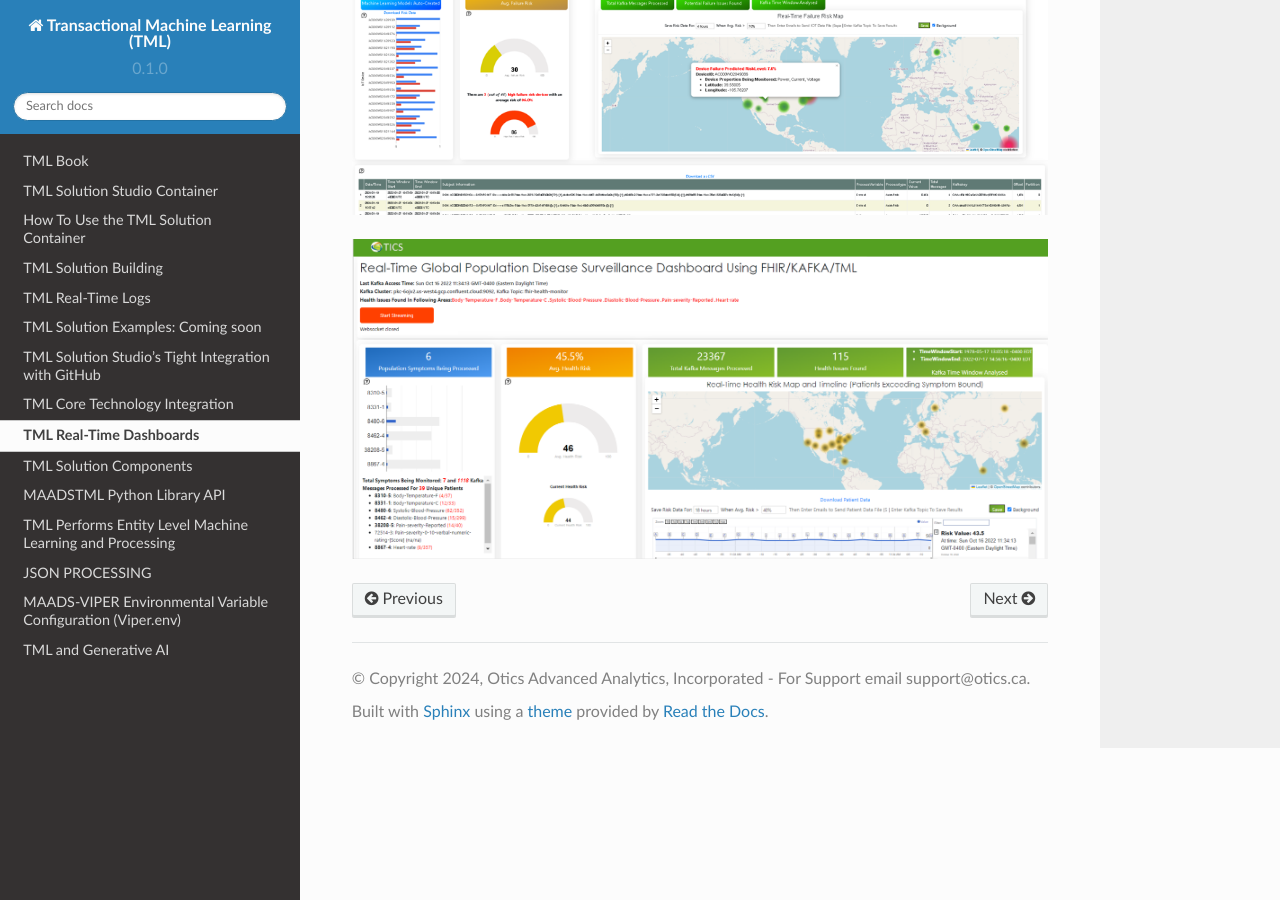
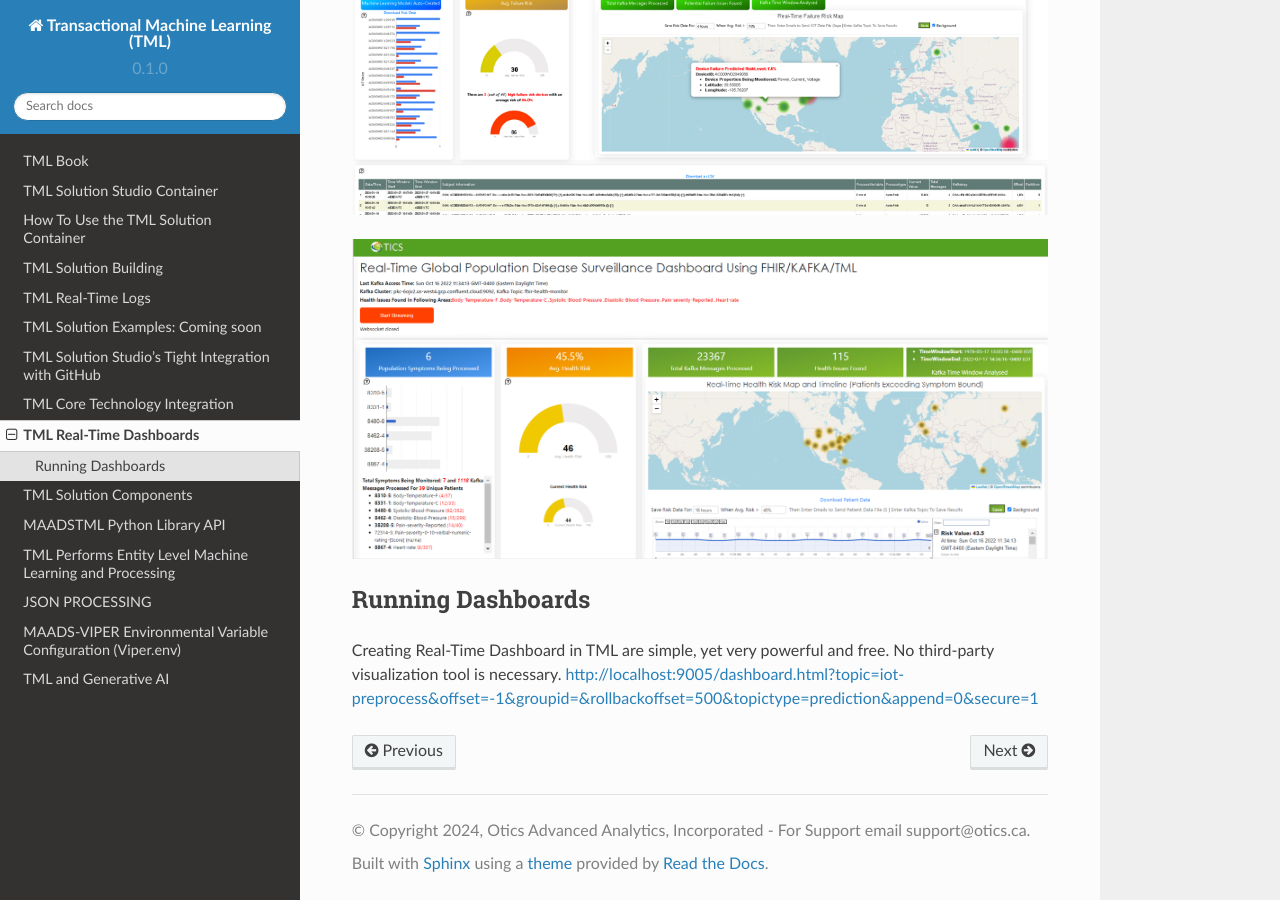
Before and after one commit to smaurice101/readthedocs, a Sphinx documentation site: the page built from docs/source/dashboards.rst, in a window 1280 px wide and 900 px high, scrolled down 1717 px. Built offline with Sphinx 7.4.7 and the Read the Docs theme 2.0.0, drawn with Linux system fonts in a browser that asks for light colours.

Commit message:
Update dashboards.rst

```diff
--- a/docs/source/dashboards.rst
+++ b/docs/source/dashboards.rst
@@ -20,3 +20,9 @@
 
 
 .. figure:: hdash1.png
+
+Running Dashboards
+-------------------
+
+Creating Real-Time Dashboard in TML are simple, yet very powerful and free.  No third-party visualization tool is necessary.
+http://localhost:9005/dashboard.html?topic=iot-preprocess&offset=-1&groupid=&rollbackoffset=500&topictype=prediction&append=0&secure=1
```
